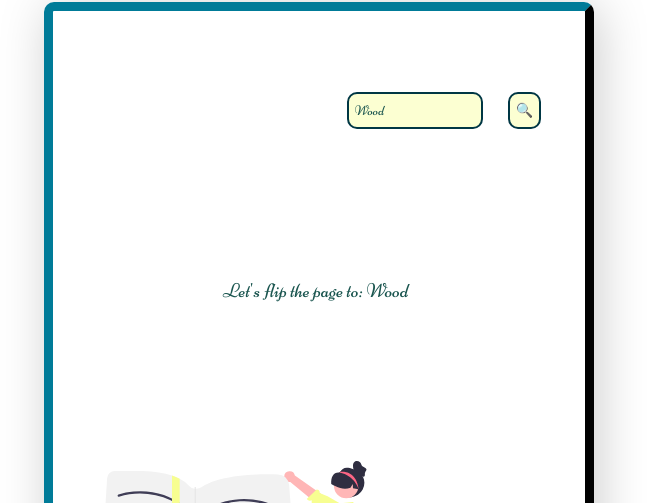
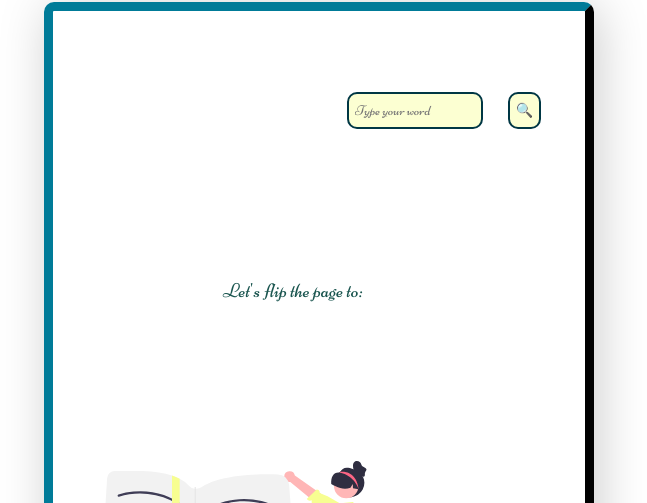
Before and after one commit to Halehkm/dictionary-project-react, a React (Create React App) app: page / in a window 1280 px wide. Shown: the part 148-651 px from the top of the page, without its empty margins (321-968 px from the left). Built offline with nearby package versions, Linux system fonts and the light colour scheme; a web font is replaced by a local one.

Commit message:
final adjustment

```diff
--- a/src/HomePage.js
+++ b/src/HomePage.js
@@ -3,7 +3,7 @@ import React, { useState } from "react";
 import logo from "./undraw_book_lover_re_rwjy.svg";
 
 export default function HomePage({ setSubmitedKeyWord }) {
-  const [keyword, setKeyWord] = useState("Wood");
+  const [keyword, setKeyWord] = useState("");
 
   function search(event) {
     event.preventDefault();
```
